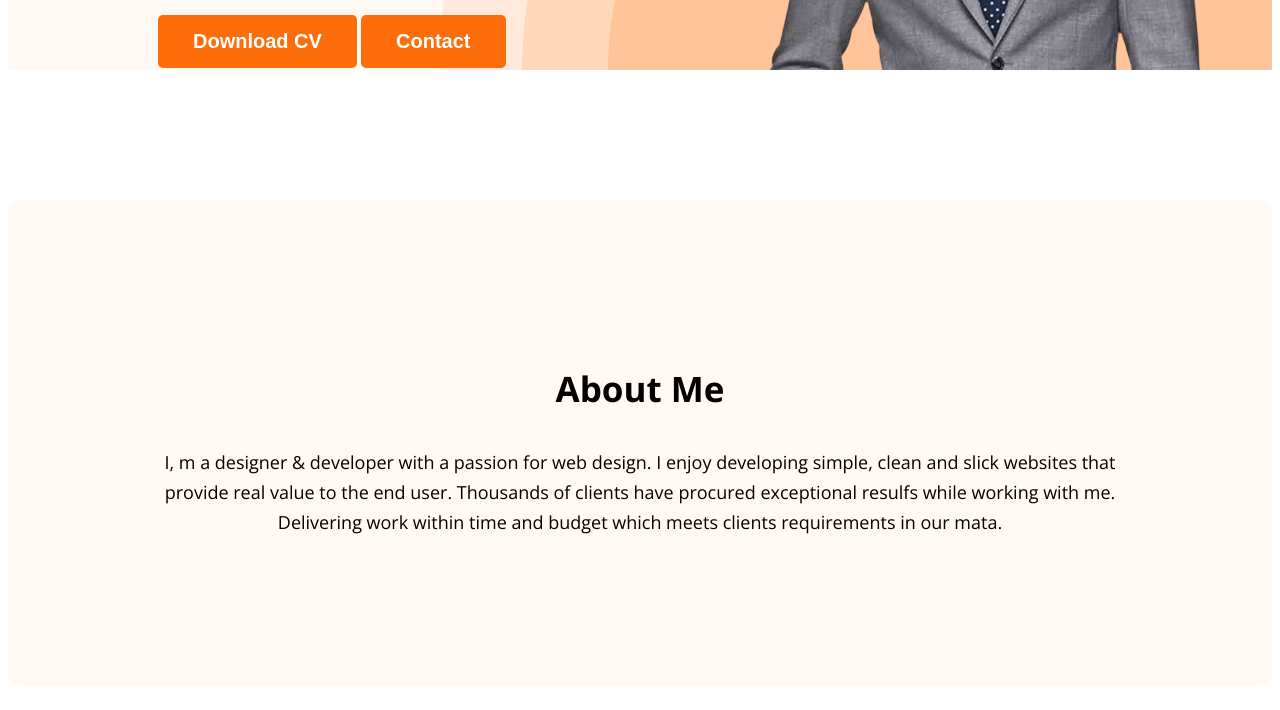
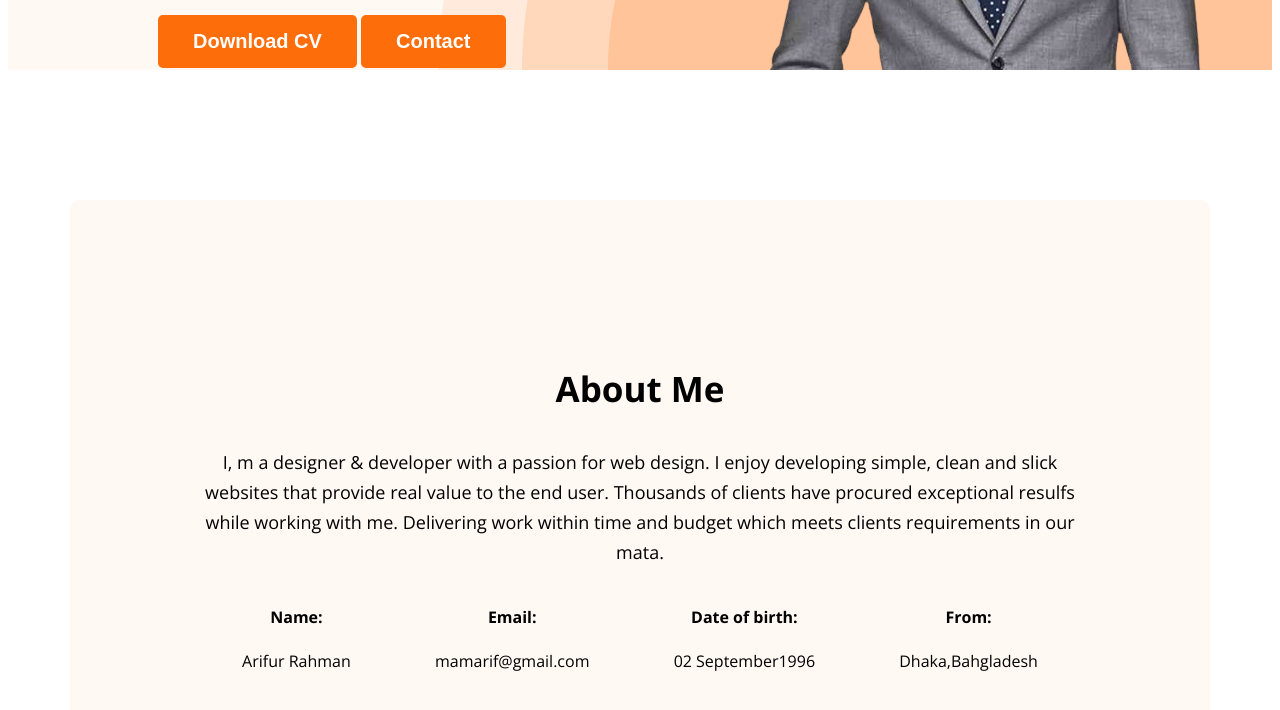
Before and after one commit to mamarif1555/website-portfolio-1, a plain HTML site: page index.html in a window 1280 px wide. Shown: the part 618-1328 px from the top of the page. Drawn offline with nearby package versions, Linux system fonts and the light colour scheme.

Commit message:
about title

```diff
--- a/index.html
+++ b/index.html
@@ -36,6 +36,27 @@
       <section class="about">
         <h3 class="section-title">About Me</h3>
         <p class="section-descption">I, m a designer & developer with a passion for web design. I enjoy developing simple, clean and slick websites that provide real value to the end user. Thousands of clients have procured exceptional resulfs while working with me. Delivering work within time and budget which meets clients requirements in our mata.</p>
+
+        <div class="about-info-container">
+            <div class="about-info">
+                <h4 class="info-title">Name:</h4>
+                <p class="info-description">Arifur Rahman</p>
+            </div>
+            <div class="about-info">
+                <h4 class="info-title">Email:</h4>
+                <p class="info-description">mamarif@gmail.com</p>
+            </div>
+            <div class="about-info">
+                <h4 class="info-title">Date of birth:</h4>
+                <p class="info-description">02 September1996</p>
+            </div>
+            <div class="about-info">
+                <h4 class="info-title">From:</h4>
+                <p class="info-description">Dhaka,Bahgladesh</p>
+            </div>
+
+
+        </div>
       </section>
     </main>
     <footer>
--- a/styles/portflio.css
+++ b/styles/portflio.css
@@ -61,6 +61,7 @@ nav a {
 }
 .banner-content{
     /* max-width: 500px; */
+
 }
 .banner .profile-pic{
     width: 500px;
@@ -90,7 +91,10 @@ nav a {
 }
 
 /* main body section style */
-
+ main{
+    max-width: 1140px;
+    margin: 0 auto;
+ }
 
 /* about section style */
 .about{
@@ -113,3 +117,10 @@ nav a {
     font-size: 18px;
     line-height: 30px; /* 166.667% */
 }
+.about-info-container{
+    display: flex;
+    justify-content: space-around;
+}
+.about-info{
+    text-align: center;
+}
```
